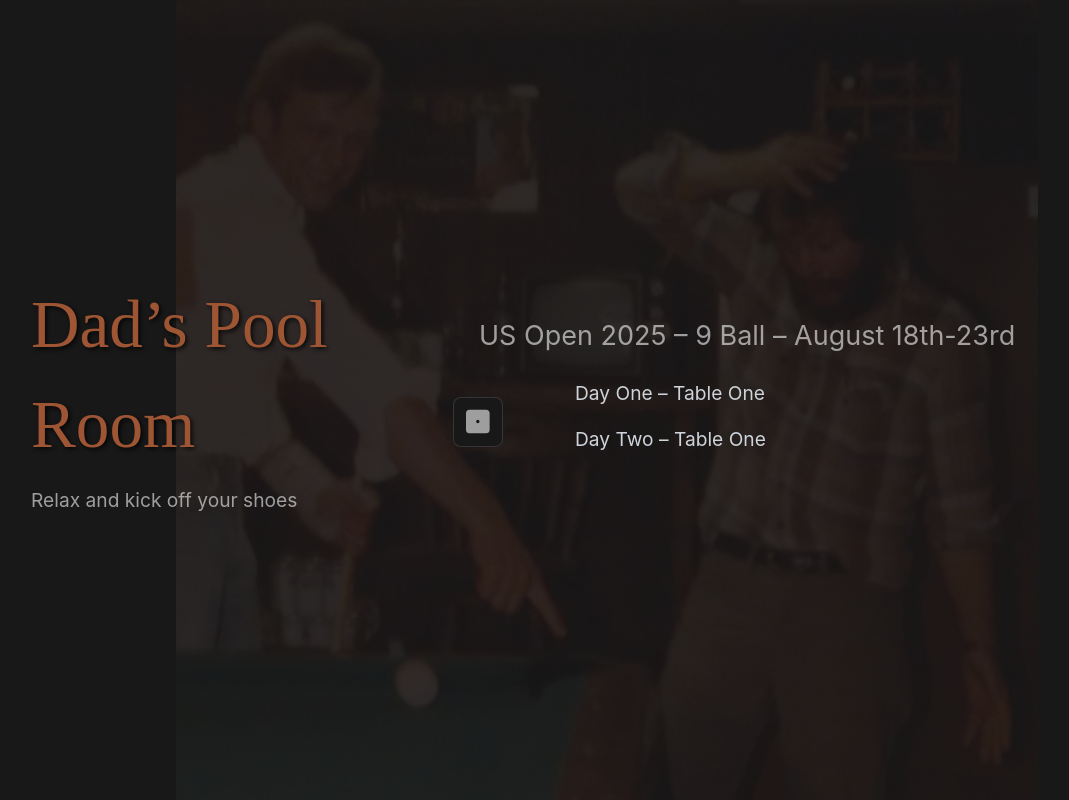
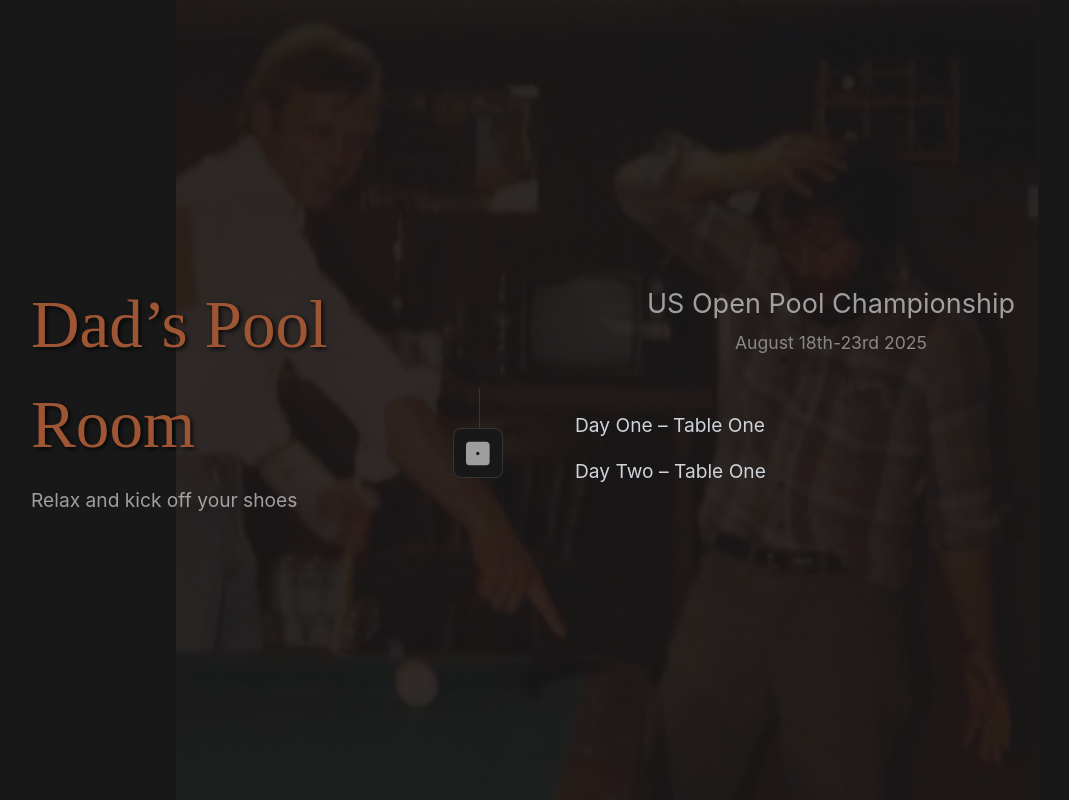
Before and after one commit to mekane84/dads-pool-room, a Vue app: page /2025/usopen in a window 1280 px wide. Shown: the whole page, without its empty margins (33-1102 px from the left). Built offline with nearby package versions, Linux system fonts and the light colour scheme.

Commit message:
minor improvements

```diff
--- a/src/views/2025/usopen/USOpen2025Main.vue
+++ b/src/views/2025/usopen/USOpen2025Main.vue
@@ -6,12 +6,14 @@
 
 <template>
   <main>
-    <h2>US Open 2025 &ndash; 9 Ball &ndash; August 18th-23rd</h2>
+    <div class="header-container">
+      <h2>US Open Pool Championship</h2>
+      <h3 class="subtitle">August 18th-23rd 2025</h3>
+    </div>
     <WelcomeItem>
       <template #icon>
         <OneIcon />
       </template>
-<!--      <template #heading>Day One &ndash; Table One</template>-->
       <ul>
         <li>
           <router-link to="/2025/usopen/day1">Day One &ndash; Table One</router-link>
@@ -23,3 +25,21 @@
     </WelcomeItem>
   </main>
 </template>
+
+<style scoped>
+.header-container {
+  text-align: center;
+  margin-bottom: 2rem;
+}
+
+h2 {
+  margin-bottom: 0.2rem;
+}
+
+.subtitle {
+  font-weight: normal;
+  color: #888;
+  font-size: 1.1rem;
+  margin-top: 0;
+}
+</style>
--- a/src/views/Home.vue
+++ b/src/views/Home.vue
@@ -2,7 +2,7 @@
 import { computed } from 'vue';
 
 const tournaments = [
-  { name: "US Open", path: "/2025/usopen", year: 2025, date: "Aug 18-23" },
+  { name: "US Open Pool Championship", path: "/2025/usopen", year: 2025, date: "Aug 18-23" },
   { name: "Buffalo's Pro Classic", path: "/2024/buffalospc", year: 2024, date: "Nov 25-29" },
   { name: "Champions Challenge", path: "/2024/champions-challenge", year: 2024, date: "Oct 15-17" },
   { name: "Scotty Townsend Memorial", path: "/2024/scottytownsendmemorial", year: 2024, date: "Aug 29 - Sep 1" },
```
Also changed, not shown: src/views/2025/usopen/USOpen2025.vue (deleted, +0 -10 lines).
